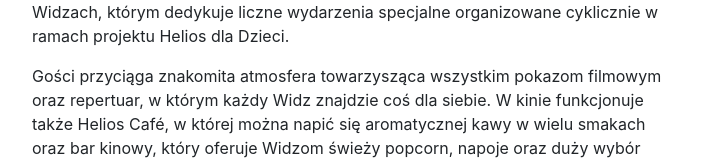
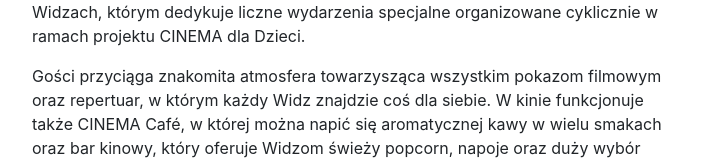
Before and after one commit to AndekQR/cinema_client, a React (Create React App) app: page /info in a window 1280 px wide. Shown: the part 814-978 px from the top of the page, without its empty margins (288-989 px from the left). Built offline with nearby package versions, Linux system fonts and the light colour scheme.

Commit message:
stylowanie header

```diff
--- a/src/components/info/Info.jsx
+++ b/src/components/info/Info.jsx
@@ -34,11 +34,11 @@
                 swoim Widzom także seanse specjalne takie jak: Kino na Temat
                 czy Kultura Dostępna. Kino nie zapomina także o najmłodszych
                 Widzach, którym dedykuje liczne wydarzenia specjalne organizowane
-                cyklicznie w ramach projektu Helios dla Dzieci.</p>
+                cyklicznie w ramach projektu CINEMA dla Dzieci.</p>
 
             <p>    Gości przyciąga znakomita atmosfera towarzysząca wszystkim
                 pokazom filmowym oraz repertuar, w którym każdy Widz znajdzie
-                coś dla siebie. W kinie funkcjonuje także Helios Café, w której
+                coś dla siebie. W kinie funkcjonuje także CINEMA Café, w której
                 można napić się aromatycznej kawy w wielu smakach oraz bar kinowy,
                 który oferuje Widzom świeży popcorn, napoje oraz duży wybór słodyczy.</p></div>
     </div>
```
